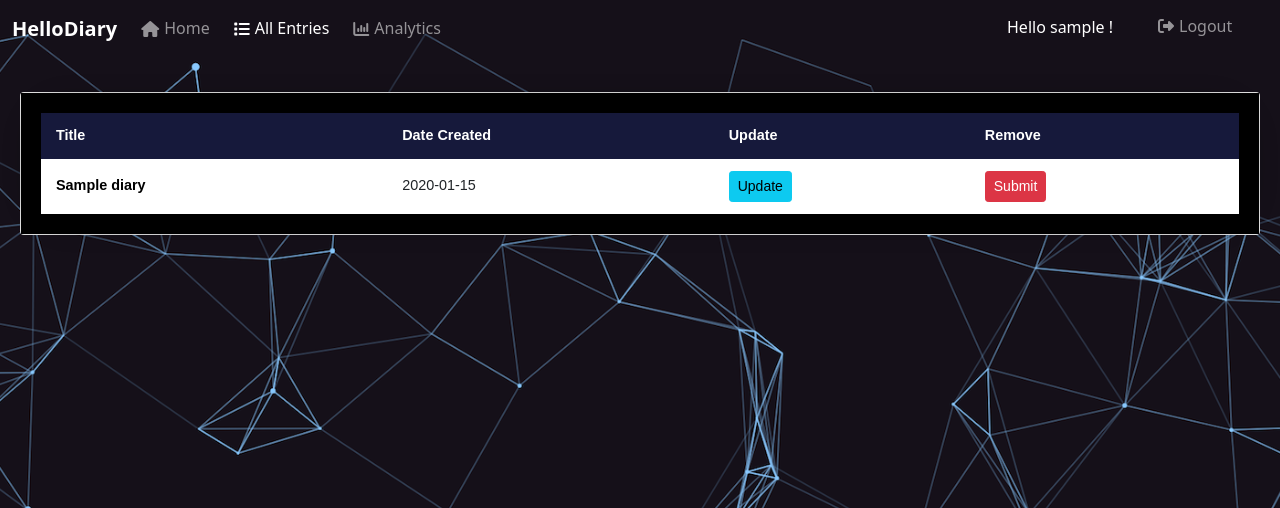
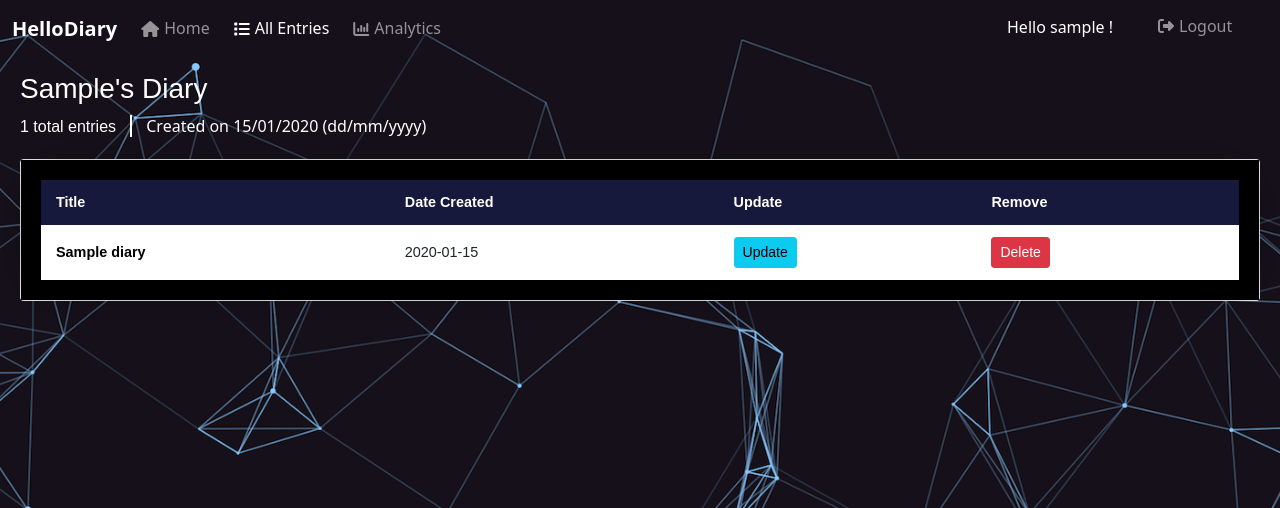
Before and after one commit to KiranJ2000/hellodiary, a Django app: page /all_entries/ in a window 1280 px wide. Shown: the top 508 px of the page. Run offline with Django 3.2, Linux system fonts and the light colour scheme; a user stored in the database is signed in; tables that the repository leaves empty hold one stand-in row (values such as "Sample post"); some libraries are stand-ins or nearby versions.

Commit message:
completed logic to get toal functionalities and to get date created

```diff
--- a/hellodiary/diary/static/style/home.css
+++ b/hellodiary/diary/static/style/home.css
@@ -98,8 +98,6 @@
     padding: 20px;
 }
 
-.title-outer-1 {
-}
 
 .title-area {
     width:100%;
@@ -194,6 +192,30 @@
     margin: 0;
 }
 
+.header {
+    margin-left:20px;
+}
+
+.diary-name-2 {
+    color: white;
+    font-family: "Questrial", sans-serif;
+
+}
+
+.total-entries {
+    color: white;
+    font-family: "Questrial", sans-serif;
+    margin-right: 10px;
+
+}
+
+.date-created {
+    color: white;
+    border-left: 2px solid white;
+    padding-left: 14px;
+
+}
+
 .entries-table-outer {
     margin: 20px;
 }
--- a/hellodiary/diary/templates/allentries.html
+++ b/hellodiary/diary/templates/allentries.html
@@ -4,6 +4,16 @@
 {% block allentries-active %} active {% endblock allentries-active %}
 
 {% block body %}
+
+<div class="header">
+    <div>
+        <h3 class="diary-name-2"> {{request.user.first_name}}'s Diary </h3>
+    </div>
+    <div>
+        <span class="total-entries">{{total_entries}} total entries</span>
+        <span class="date-created">Created on {{date_joined}} (dd/mm/yyyy)</span>
+    </div>
+</div>
 
 <div class="row entries-table-outer">
     <div class="card card-body" style="padding: 0;">
@@ -22,15 +32,17 @@
                 <tr style="margin-top: 20px;">
                     <td class="active-row">
 
-                            <a class="link-element" href = {% url 'detail_view' diary.id diary.slug %}>
+                        <a class="link-element" href={% url 'detail_view' diary.id diary.slug %}>
                             {{diary.title}}
                         </a>
                     </td>
                     <td>{{diary.date_created}}</td>
-                        <td><a class="btn btn-sm btn-info" href="{% url 'update_diary' diary.id diary.slug %}">Update</a></td>
+                    <td><a class="btn btn-sm btn-info" href="{% url 'update_diary' diary.id diary.slug %}">Update</a>
+                    </td>
                     <form action="{% url 'delete_diary' diary.id %}" method="POST">
                         {% csrf_token %}
-                            <td><input type="submit" onclick="return confirm('Are you sure you want to tear this page?');" class="btn btn-sm btn-danger"></input></td>
+                        <td><input type="submit" onclick="return confirm('Are you sure you want to tear this page?');"
+                                class="btn btn-sm btn-danger" value="Delete"></input></td>
                     </form>
                 </tr>
                 {% endfor %}
--- a/hellodiary/diary/views.py
+++ b/hellodiary/diary/views.py
@@ -64,8 +64,13 @@ def home(request):
 @login_required(login_url='login_page')
 def all_entries(request):
     diary = Diary.objects.filter(user=request.user).order_by('-pk')
+    total_entries = Diary.objects.filter(user=request.user)
 
-    context = {'forms' : diary}
+    date_joined = str(request.user.date_joined).split()[0]
+    date_joined = date_joined.split('-')
+    date_joined = date_joined[2] + '/' + date_joined[1] + '/' + date_joined[0]
+
+    context = {'forms' : diary, 'total_entries' : len(total_entries), 'date_joined' : date_joined}
 
     return render(request, 'allentries.html', context)
 
```
Lines whose indentation alone changed are shown as unchanged.
